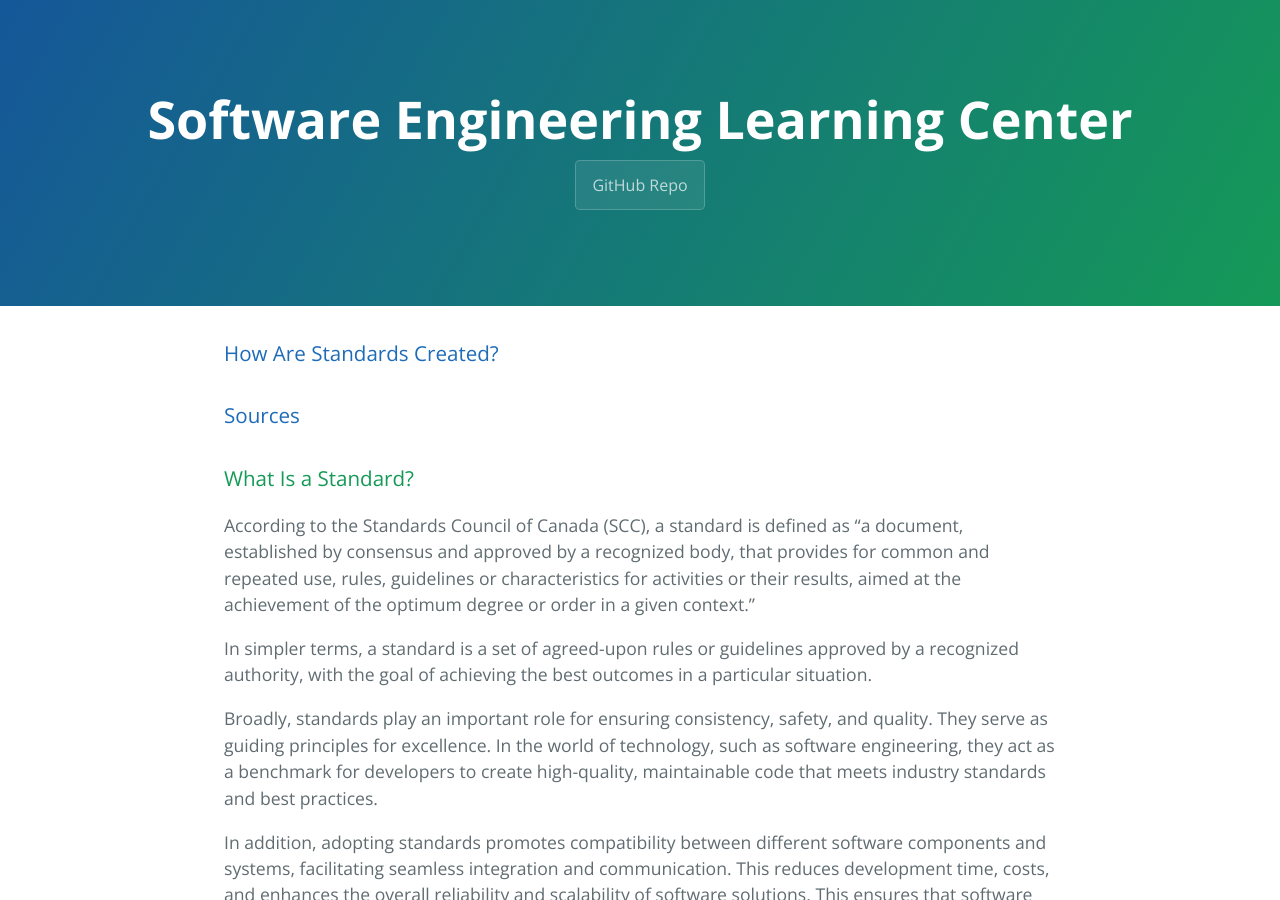
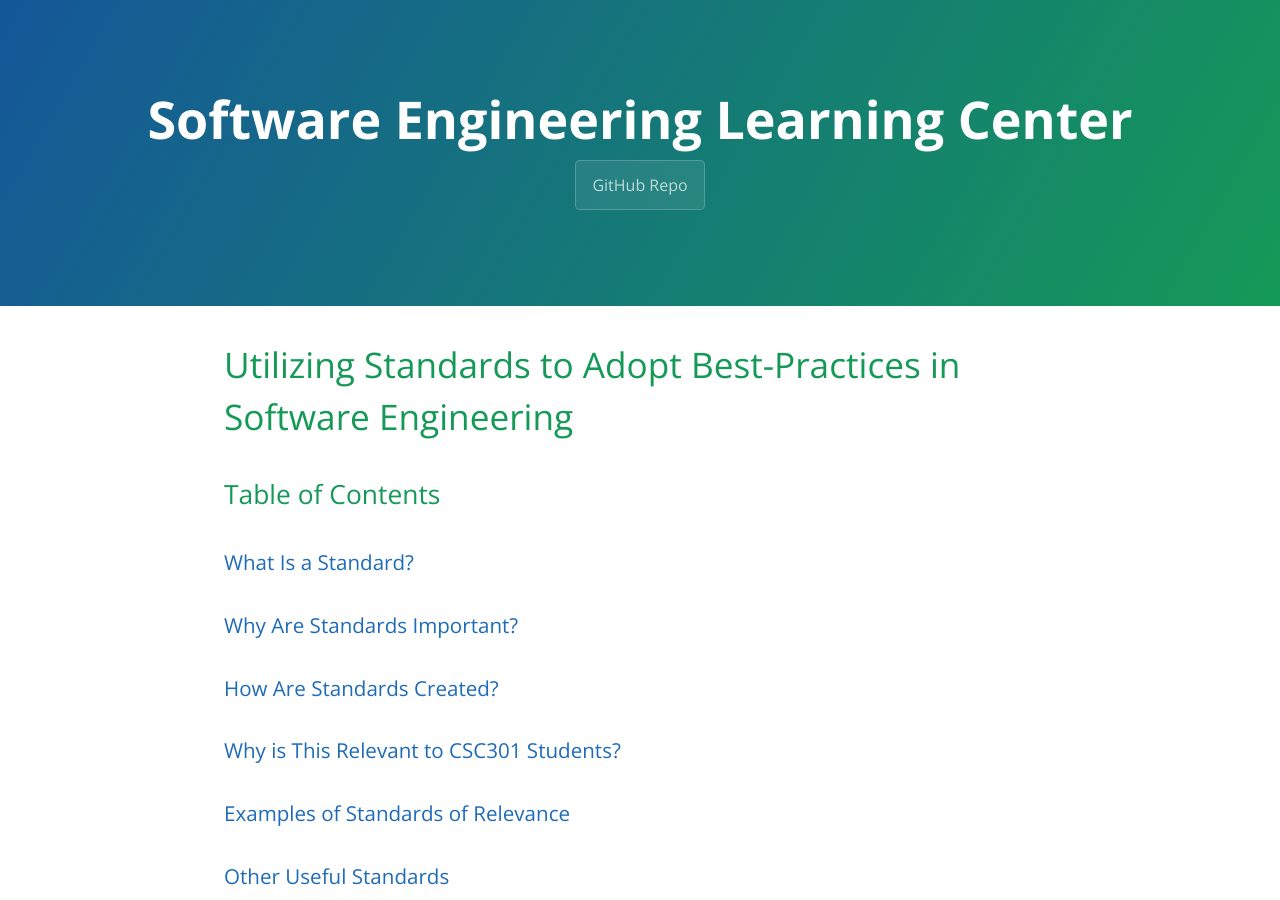
Before and after one commit to learning-software-engineering/learning-software-engineering.github.io, a Jekyll site: the page built from Topics/Development_Process/Standards_For_Best_Practices.md, in a window 1280 px wide and 900 px high. Built offline with Jekyll 4.4.1, drawn with Linux system fonts in a browser that asks for light colours; our own code applies the rules of GitHub Pages for plain Markdown files; some of the changed lines change nothing that is shown.

Commit message:
Update Standards_For_Best_Practices.md

```diff
--- a/Topics/Development_Process/Standards_For_Best_Practices.md
+++ b/Topics/Development_Process/Standards_For_Best_Practices.md
@@ -1,7 +1,22 @@
+# Utilizing Standards to Adopt Best-Practices in Software Engineering
+
+## Table of Contents
+
+### [What Is a Standard?](#what-is-a-standard-1)
+
+### [Why Are Standards Important?](#why-are-standards-important-1)
+
 ### [How Are Standards Created?](#how-are-standards-created-1)
+
+### [Why is This Relevant to CSC301 Students?](#why-is-this-relevant-to-csc301-students-1)
+
+### [Examples of Standards of Relevance](#examples-of-standards-of-relevance-1)
+
+### [Other Useful Standards](#other-useful-standards-1)
 
 ### [Sources](#sources-1)
 
+---
 ### What Is a Standard?
 
 According to the Standards Council of Canada (SCC), a standard is defined as "a document, established by consensus and approved by a recognized body, that provides for common and repeated use, rules, guidelines or characteristics for activities or their results, aimed at the achievement of the optimum degree or order in a given context."
@@ -12,7 +27,7 @@ Broadly, standards play an important role for ensuring consistency, safety, and
 
 In addition, adopting standards promotes compatibility between different software components and systems, facilitating seamless integration and communication. This reduces development time, costs, and enhances the overall reliability and scalability of software solutions. This ensures that software systems meet industry-specific requirements and standards for safety, security, and data protection.
 
-### [How Are Standards Created?](#how-are-standards-created-1)
+### How Are Standards Created?
 
 Aligned with the guidelines set forth by the Digital Governance Standards Institute (DGSI), a technical committee comprising of subject matter experts is established prior to the creation of a standard, particularly if there is not already a committee addressing the specific topic. These committees operate by consensus to ensure inclusivity and equal participation, access, and opportunity among interested parties.
 
@@ -26,7 +41,7 @@ Following thorough consideration of public comments and necessary revisions, the
 
 Overall, the standardization process ensures consistency, quality, and interoperability, benefiting stakeholders and facilitating innovation and growth in the respective field.
 
-### [Why is This Relevant to CSC301 Students?](#why-is-this-relevant-to-csc301-students-1)
+### Why is This Relevant to CSC301 Students?
 
 Understanding and learning about standards is crucial for CSC301 students for several reasons:
 
@@ -38,7 +53,7 @@ Understanding and learning about standards is crucial for CSC301 students for se
 
 In addition to understanding software engineering standards, being aware of best practices and considering future AI rules and guidelines is also crucial for CSC301 students. As artificial intelligence (AI) continues to advance rapidly, integrating AI technologies into software engineering projects is becoming increasingly common. By staying informed about AI rules and guidelines, students can ensure that their software solutions align with ethical principles and emerging industry standards.
 
-### [Examples of Standards of Relevance](#examples-of-standards-of-relevance-1)
+### Examples of Standards of Relevance
 
 #### Example of a AI Standard
 
@@ -58,7 +73,7 @@ This standard is relevant for remote workers, such as CSC301 students, as remote
 
 DGSI offers all their standards for free download on their website, making them easily accessible to all. Similarly, CAN/CIOSC 100-4 is freely available and can be adopted and applied by aspiring software engineers.
 
-### [Other Useful Standards](#other-useful-standards-1)
+### Other Useful Standards
 
 - **Data Centric Security:** "This standard sets out the fundamental characteristics and attributes required of data protection systems. It includes measures to protect data while it is being held on a server and while it is being transferred between IT systems and/or organizations."
   - https://dgc-cgn.org/standards/find-a-standard/standards-in-data-governance/data-centric-security/
@@ -73,7 +88,7 @@ DGSI offers all their standards for free download on their website, making them
 - **Cyber Resiliency in Healthcare:** "HealthCareCAN and the CIO Strategy Council are collaborating on a project to develop a new set of standards that support cyber resiliency in Canada’s healthcare system and address growing cybersecurity threats."
   - https://dgc-cgn.org/standards/find-a-standard/standards-in-cybersecurity/cyber-resiliency-healthcare/
 
-### [Sources](#sources-1)
+### Sources
 
 - https://dgc-cgn.org/standards/#:~:text=The%20Digital%20Governance%20Standards%20Institute,across%20a%20range%20of%20stakeholders.
 - https://dgc-cgn.org/standards/find-a-standard/standards-in-automated-decision-systems-ai/cisoc101/
```
